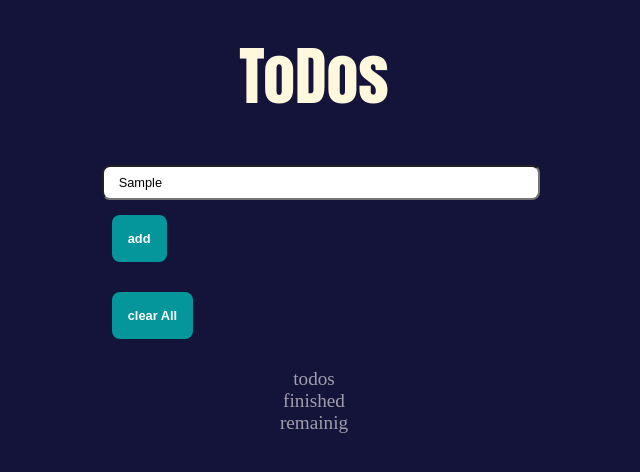
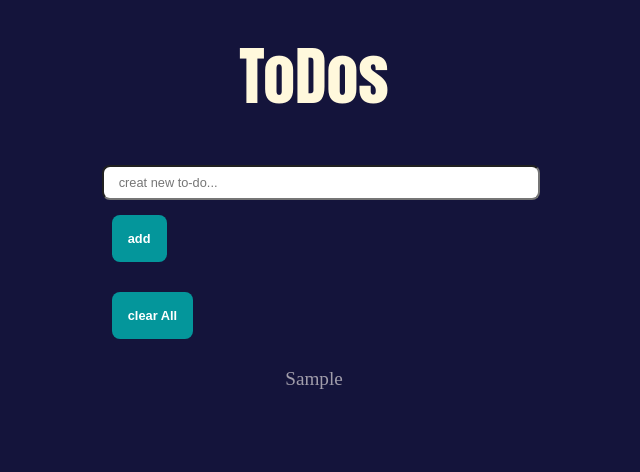
Before and after one commit to momo656/todo, a plain HTML site: page index.html in a window 1280 px wide. Both pictures are taken after typing "Sample" into the empty fields and a click on the button "add". Shown: the whole page, without its empty margins (326-966 px from the left). Drawn offline with Linux system fonts and the light colour scheme; a web font is replaced by a local one.

Commit message:
add js file to store todos in localStorage and show it

```diff
--- a/index.html
+++ b/index.html
@@ -1,15 +1,24 @@
 <!DOCTYPE html>
 <html>
 <head>
-    <meta charset="UTF-8" />
+    <meta charset="UTF-8"/>
     <title>to do list</title>
-    <link rel="stylesheet" href="file.css" />
+    <link rel="stylesheet" href="file.css"/>
     <link href="https://fonts.googleapis.com/css2?family=Work+Sans:wght@100;300&display=swap" rel="stylesheet">
-    <link href="https://fonts.googleapis.com/css2?family=Anton&family=Ballet&family=Dancing+Script:wght@500;600&family=Indie+Flower&family=Lobster&display=swap" rel="stylesheet">
-    <link href="https://fonts.googleapis.com/css2?family=Anton&family=Ballet&family=Dancing+Script:wght@500;600&family=Indie+Flower&family=Lobster&family=Merriweather+Sans:wght@700&display=swap" rel="stylesheet">
+    <link href="https://fonts.googleapis.com/css2?family=Anton&family=Ballet&family=Dancing+Script:wght@500;600&family=Indie+Flower&family=Lobster&display=swap"
+          rel="stylesheet">
+    <link href="https://fonts.googleapis.com/css2?family=Anton&family=Ballet&family=Dancing+Script:wght@500;600&family=Indie+Flower&family=Lobster&family=Merriweather+Sans:wght@700&display=swap"
+          rel="stylesheet">
 
-    <link href="https://fonts.googleapis.com/css2?family=Anton&family=Ballet&family=Dancing+Script:wght@500;600&family=Indie+Flower&family=Kaushan+Script&family=Lobster&family=Merriweather+Sans:wght@700&display=swap" rel="stylesheet"><link href="https://fonts.googleapis.com/css2?family=Anton&family=Ballet&family=Dancing+Script:wght@500&display=swap" rel="stylesheet"><link href="https://fonts.googleapis.com/css2?family=Anton&family=Ballet&display=swap" rel="stylesheet">
-    <link href="https://fonts.googleapis.com/css2?family=Russo+One&family=Work+Sans:ital,wght@0,100;0,300;1,900&display=swap" rel="stylesheet">
+    <link href="https://fonts.googleapis.com/css2?family=Anton&family=Ballet&family=Dancing+Script:wght@500;600&family=Indie+Flower&family=Kaushan+Script&family=Lobster&family=Merriweather+Sans:wght@700&display=swap"
+          rel="stylesheet">
+    <link href="https://fonts.googleapis.com/css2?family=Anton&family=Ballet&family=Dancing+Script:wght@500&display=swap"
+          rel="stylesheet">
+    <link href="https://fonts.googleapis.com/css2?family=Anton&family=Ballet&display=swap" rel="stylesheet">
+    <link href="https://fonts.googleapis.com/css2?family=Russo+One&family=Work+Sans:ital,wght@0,100;0,300;1,900&display=swap"
+          rel="stylesheet">
+
+    <script type="text/javascript" src="index.js"></script>
 </head>
 <body>
 
@@ -23,28 +32,15 @@
 
         </div>
         <div class="sr">
-                      <input type="text" title="creat new to-do"placeholder="creat new to-do...">
+            <input type="text" id="todoInput" title="creat new to-do" placeholder="creat new to-do...">
 
         </div>
         <div class="in">
-                  <button>add</button>
-                  <button>clear All</button>
+            <button onclick="addTodo()">add</button>
+            <button onclick="clearAll()">clear All</button>
         </div>
     </div>
 </div>
-         <div class="footer">
-                <div>todos</div>
-                <div>finished</div>
-                <div>remainig</div>
-          </div>
-
-
-
-
-
-    </div>
-
-
-
+<div class="footer" id="todoList"></div>
 </body>
 </html>
--- /dev/null
+++ b/index.js
@@ -0,0 +1,31 @@
+const todos = [];
+
+const addTodo = () => {
+  const todoInput = document.getElementById("todoInput");
+  const todoInputValue = todoInput.value;
+  if (todoInputValue) {
+    todos.push(todoInputValue);
+    localStorage.setItem("todos", JSON.stringify(todos));
+    todoInput.value = "";
+    showTodos();
+  } else {
+    alert("todo must not be em pty");
+  }
+};
+const clearAll = () => {
+  todos.length = 0;
+  localStorage.clear();
+  showTodos();
+};
+
+const showTodos = () => {
+  const todoList = document.getElementById("todoList");
+  todoList.innerHTML = "";
+  (JSON.parse(localStorage.getItem("todos")) ?? []).forEach((value) => {
+    const div = document.createElement("div");
+    const t = document.createTextNode(value);
+    div.appendChild(t);
+    todoList.appendChild(div);
+  });
+};
+setTimeout(() => showTodos(), 50);
```
Also changed, not shown: new/t.js (deleted). Lines whose indentation alone changed are shown as unchanged.
